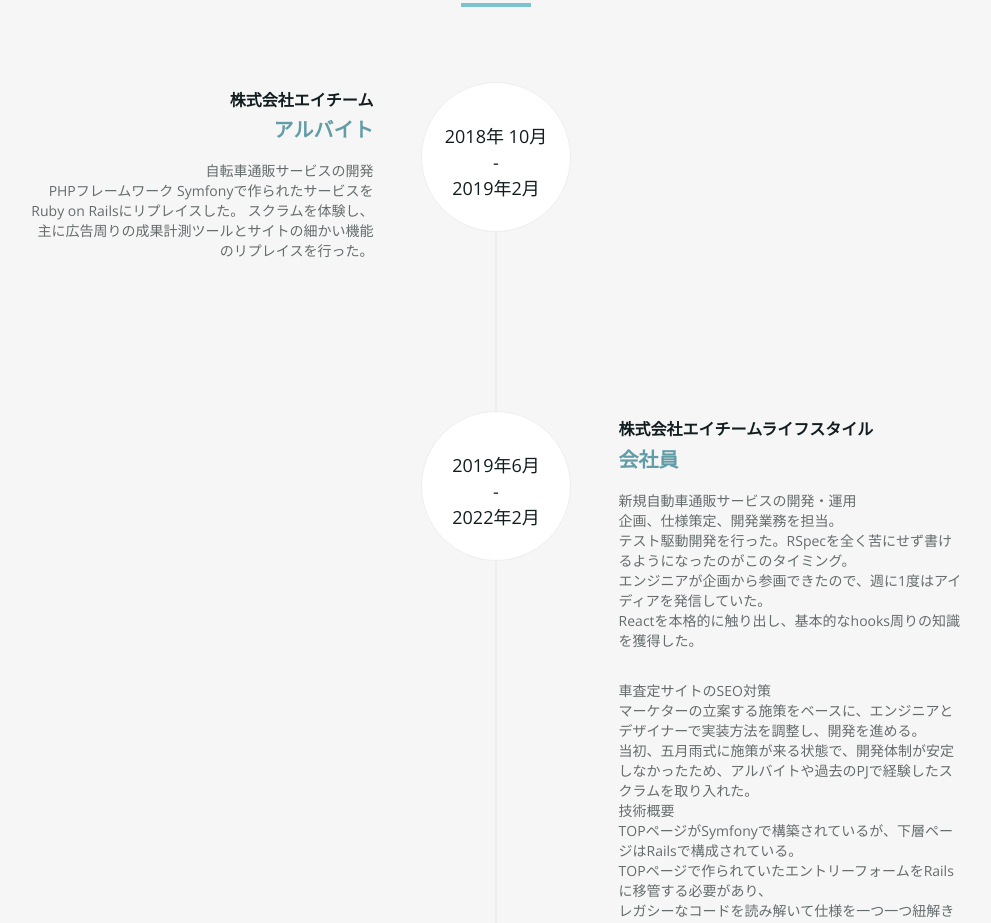
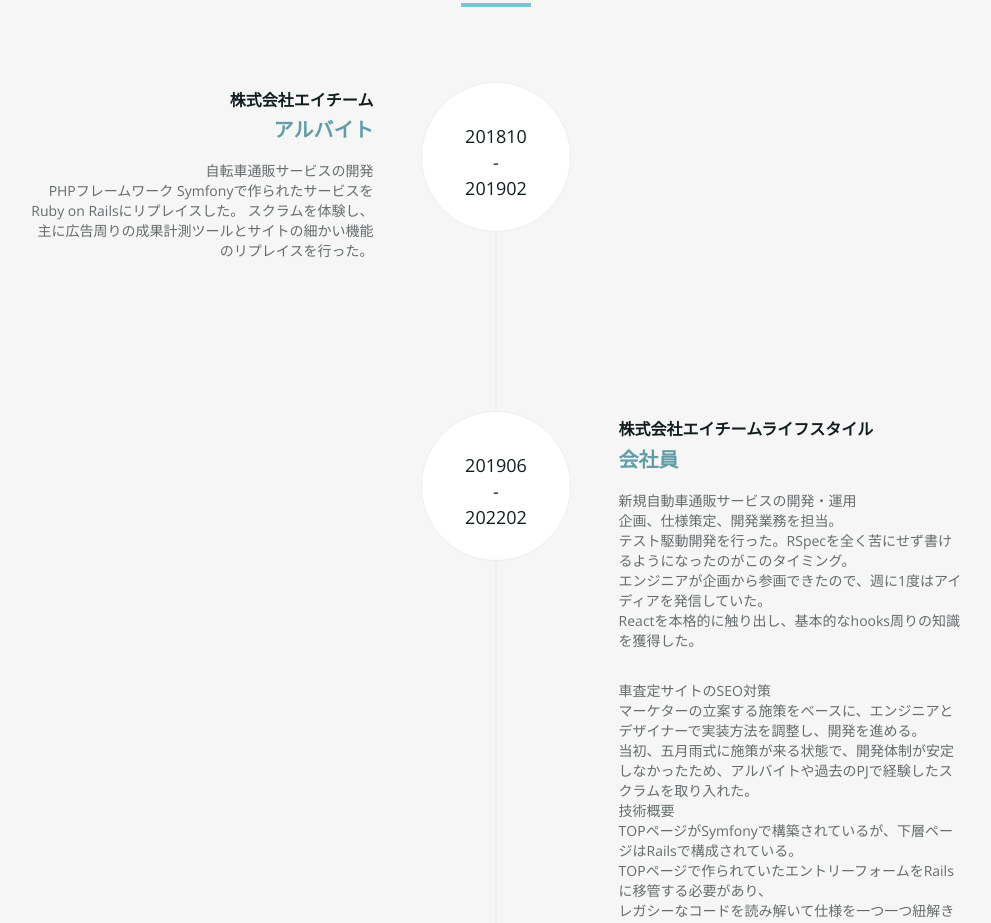
Before and after one commit to yutaroud/yutaroud.github.io, a plain HTML site: page index.html in a window 1280 px wide. Shown: the part 3278-4201 px from the top of the page, without its empty margins (144-1135 px from the left). Drawn offline with nearby package versions, Linux system fonts and the light colour scheme.

Commit message:
スタイル調整

```diff
--- a/css/style.css
+++ b/css/style.css
@@ -442,7 +442,6 @@ ol.type li a:hover {
 	background: #fff;
 }
 .timeline>li .timeline-image h4 {
-	margin-top: 20px;
 	font-size: 14px;
 	text-transform: uppercase;
 }
--- a/index.html
+++ b/index.html
@@ -241,9 +241,9 @@
         <ul class="timeline">
           <li>
             <div class="timeline-image">
-              <h4>2018年 10月 <br>
+              <h4>201810 <br>
                 - <br>
-                2019年2月 </h4>
+                201902 </h4>
             </div>
             <div class="timeline-panel">
               <div class="timeline-heading">
@@ -261,9 +261,9 @@
           </li>
           <li class="timeline-inverted">
             <div class="timeline-image">
-              <h4>2019年6月 <br>
+              <h4>201906 <br>
                 - <br>
-                2022年2月 </h4>
+                202202 </h4>
             </div>
             <div class="timeline-panel">
               <div class="timeline-heading">
@@ -308,7 +308,7 @@
           </li>
           <li>
             <div class="timeline-image">
-              <h4>現職</h4>
+              <h4></br>現職</h4>
             </div>
             <div class="timeline-panel">
               <div class="timeline-heading">
```
